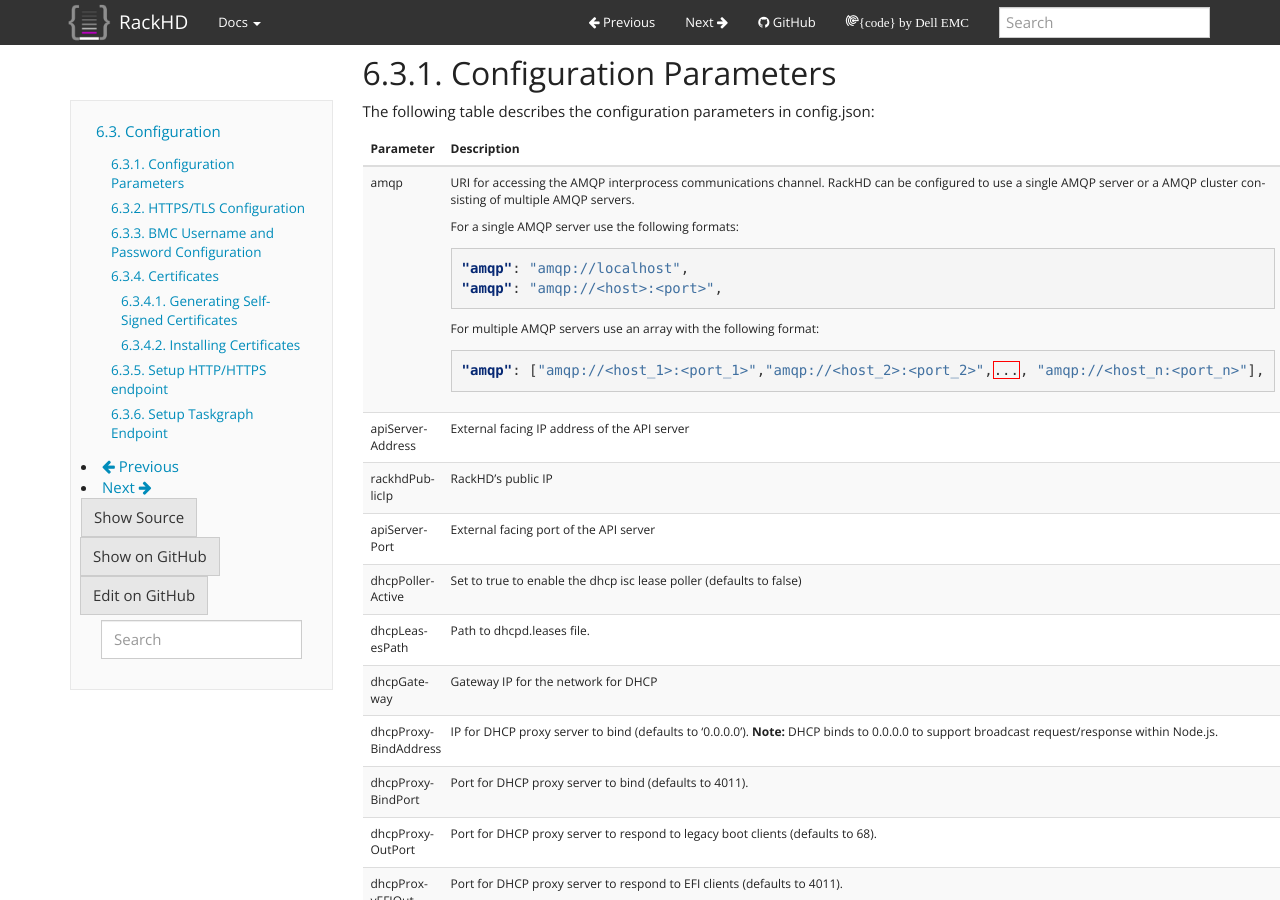
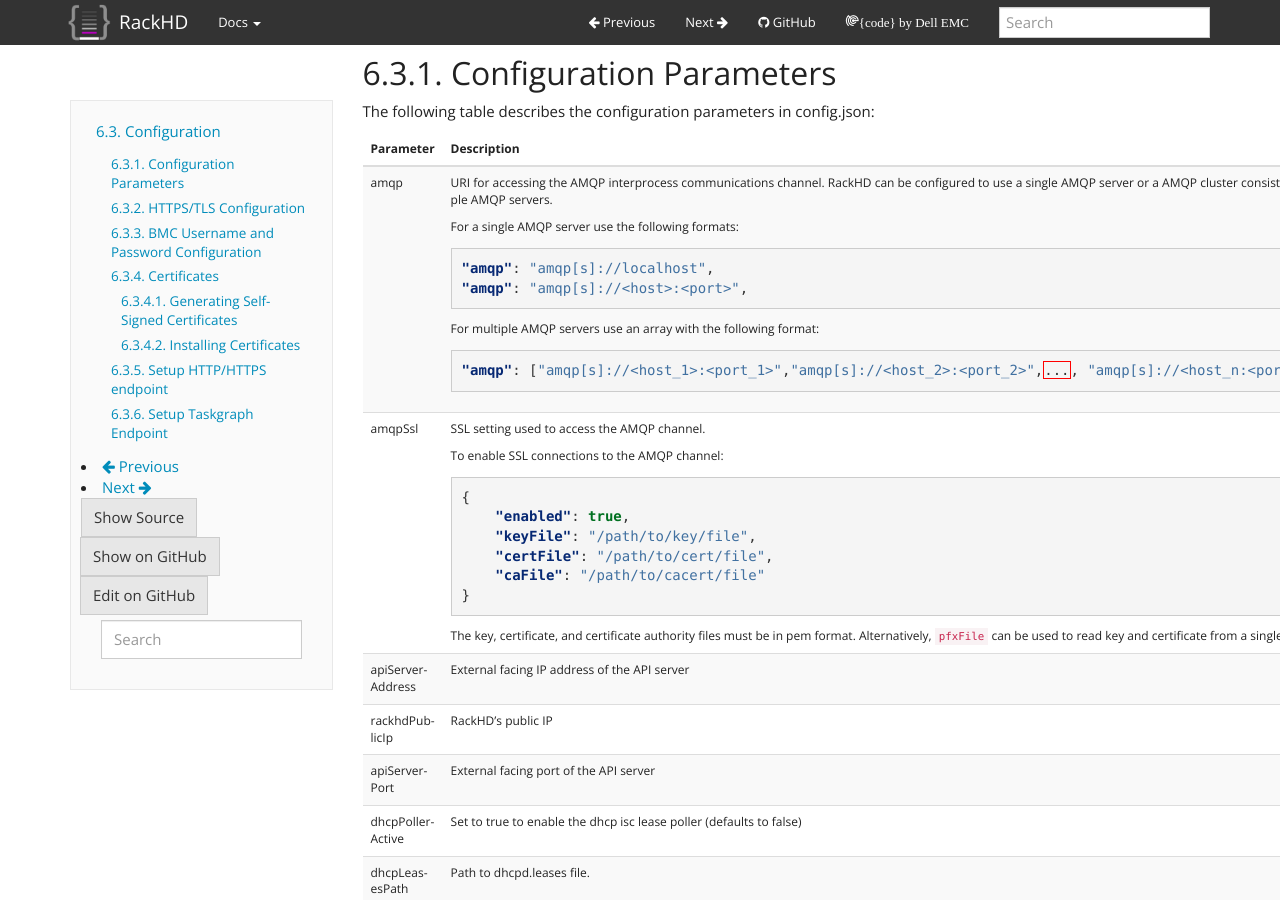
Before and after one commit to RackHD/docs, a Sphinx documentation site: the page built from docs/rackhd/configuration.rst, in a window 1280 px wide and 900 px high, scrolled down 1336 px. Built offline with Sphinx 7.4.7, drawn with Linux system fonts in a browser that asks for light colours.

Commit message:
Add amqpSsl setting to config file

```diff
--- a/docs/rackhd/configuration.rst
+++ b/docs/rackhd/configuration.rst
@@ -88,14 +88,30 @@
 
         .. code-block:: json
 
-            "amqp": "amqp://localhost",
-            "amqp": "amqp://<host>:<port>",
+            "amqp": "amqp[s]://localhost",
+            "amqp": "amqp[s]://<host>:<port>",
 
         For multiple AMQP servers use an array with the following format:
 
         .. code-block:: json
 
-            "amqp": ["amqp://<host_1>:<port_1>","amqp://<host_2>:<port_2>",..., "amqp://<host_n:<port_n>"],
+            "amqp": ["amqp[s]://<host_1>:<port_1>","amqp[s]://<host_2>:<port_2>",..., "amqp[s]://<host_n:<port_n>"],
+    * - amqpSsl
+      - SSL setting used to access the AMQP channel.
+
+        To enable SSL connections to the AMQP channel:
+
+        .. code-block:: json
+
+            {
+                "enabled": true,
+                "keyFile": "/path/to/key/file",
+                "certFile": "/path/to/cert/file",
+                "caFile": "/path/to/cacert/file"
+            }
+
+        The key, certificate, and certificate authority files must be in pem format. Alternatively, ``pfxFile`` can be used to read key and certificate from a single file.
+
     * - apiServerAddress
       - External facing IP address of the API server
     * - rackhdPublicIp
```
